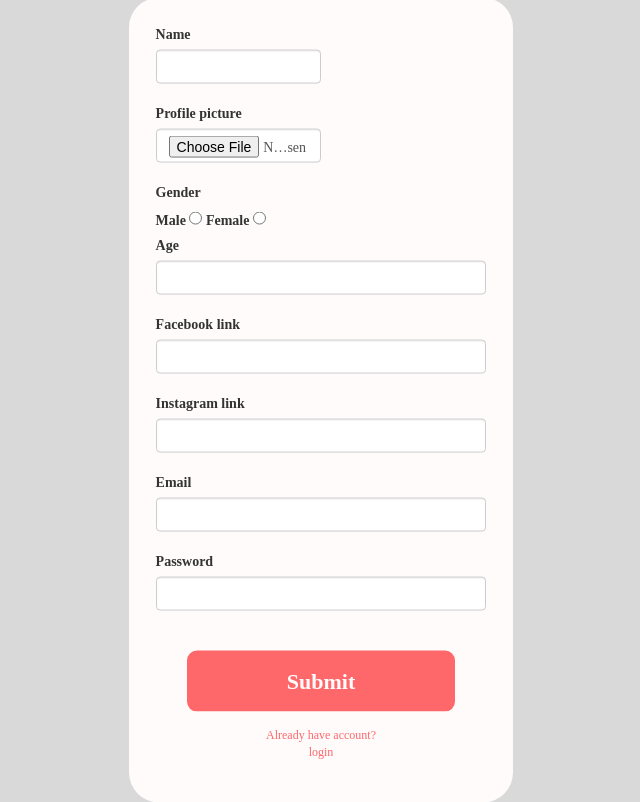
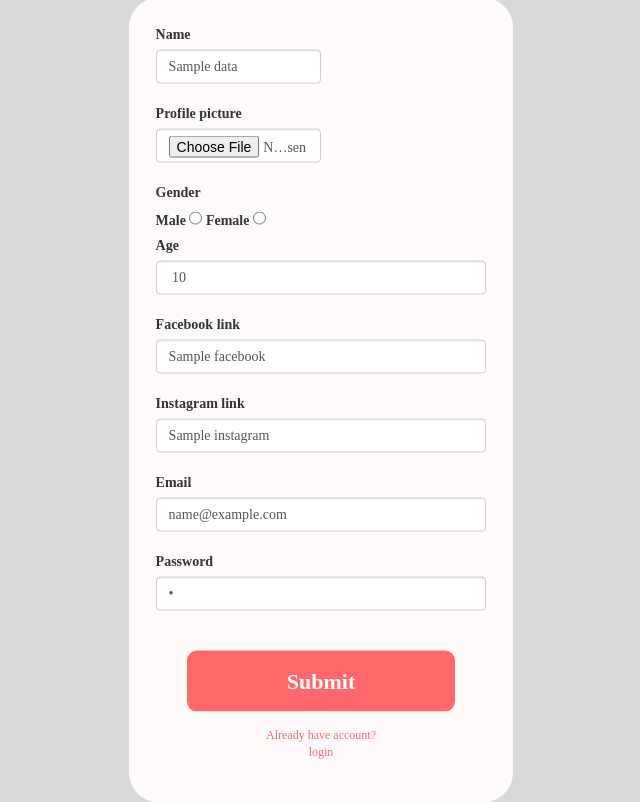
Before and after one commit to enjyashraf18/IseeU, a Python web app: template flask/templates/register.html in a window 1280 px wide. Shown: the whole page, without its empty margins (319-959 px from the left). Run offline with Jinja, Linux system fonts and the light colour scheme; the template is opened without the code that fills it: most values are stand-ins (such as "Sample title", 1, 10 or a date in 2020); some libraries are stand-ins or nearby versions.

```diff
--- a/flask/templates/register.html
+++ b/flask/templates/register.html
@@ -13,6 +13,26 @@
 <body>
     <div class="form">
         <form id="form" action='/register'method="post" enctype="multipart/form-data" >
+            {%if data%}
+            <script>
+                window.onload = function(){
+                    var name = "{{ data.name }}";
+                    var email = "{{ data.email }}";
+                    var password = "{{ data.password }}";
+                    var age = " {{data.age}}";
+                    var facebook = "{{ data.facebook }}";
+                    var instagram = "{{ data.instagram }}";
+                    document.getElementById('nameIn').value = name;
+                    document.getElementById('emailIn').value = email;
+                    document.getElementById('ageIn').value = age;
+                    document.getElementById('faceIn').value = facebook;
+                    document.getElementById('instaIn').value = instagram;
+                    document.getElementById('passIn').value = password;
+
+                };
+                </script>
+                {%endif%}
+
             <label id="nameLabel" for = "nameIn" class="form-label">Name</label><br>
              <input type="text" name="name" id="nameIn"class="form-control"><br>
 
```
Also changed, not shown: flask/main.py (+21 -57 lines).
